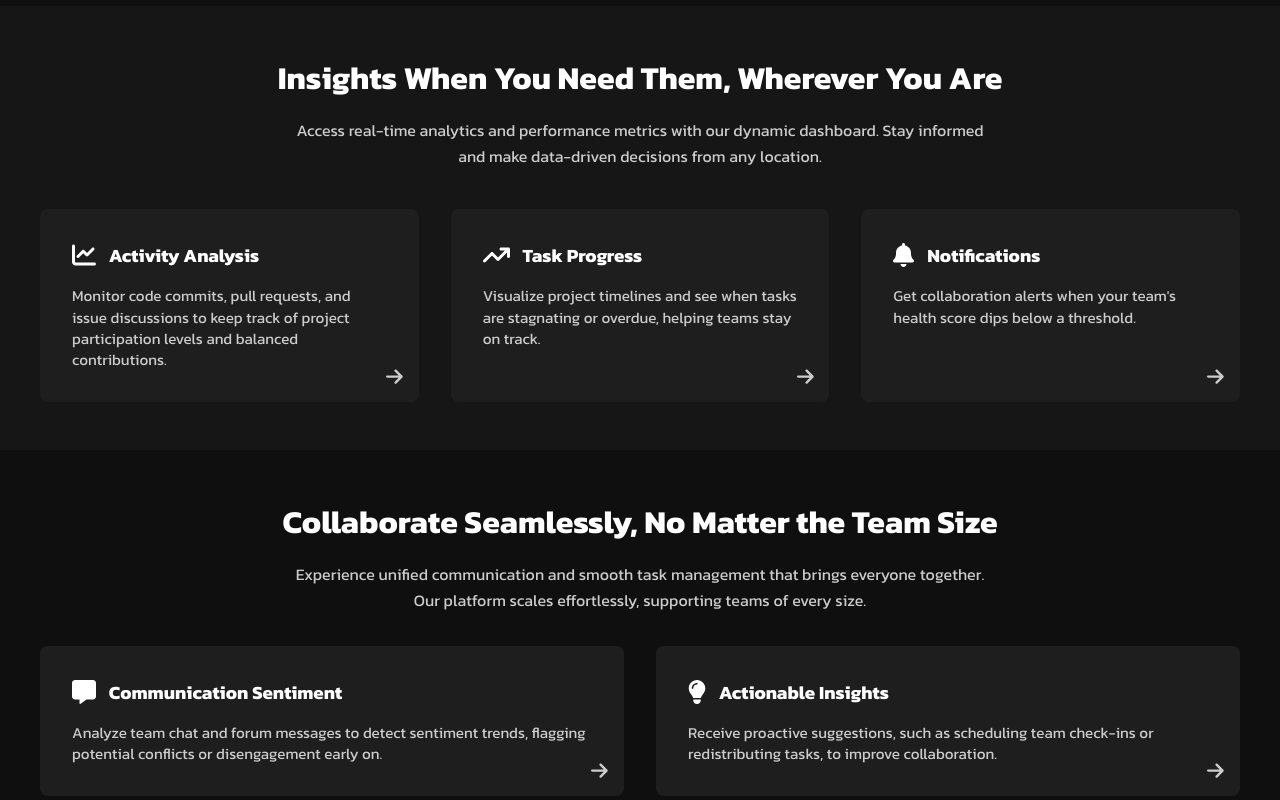
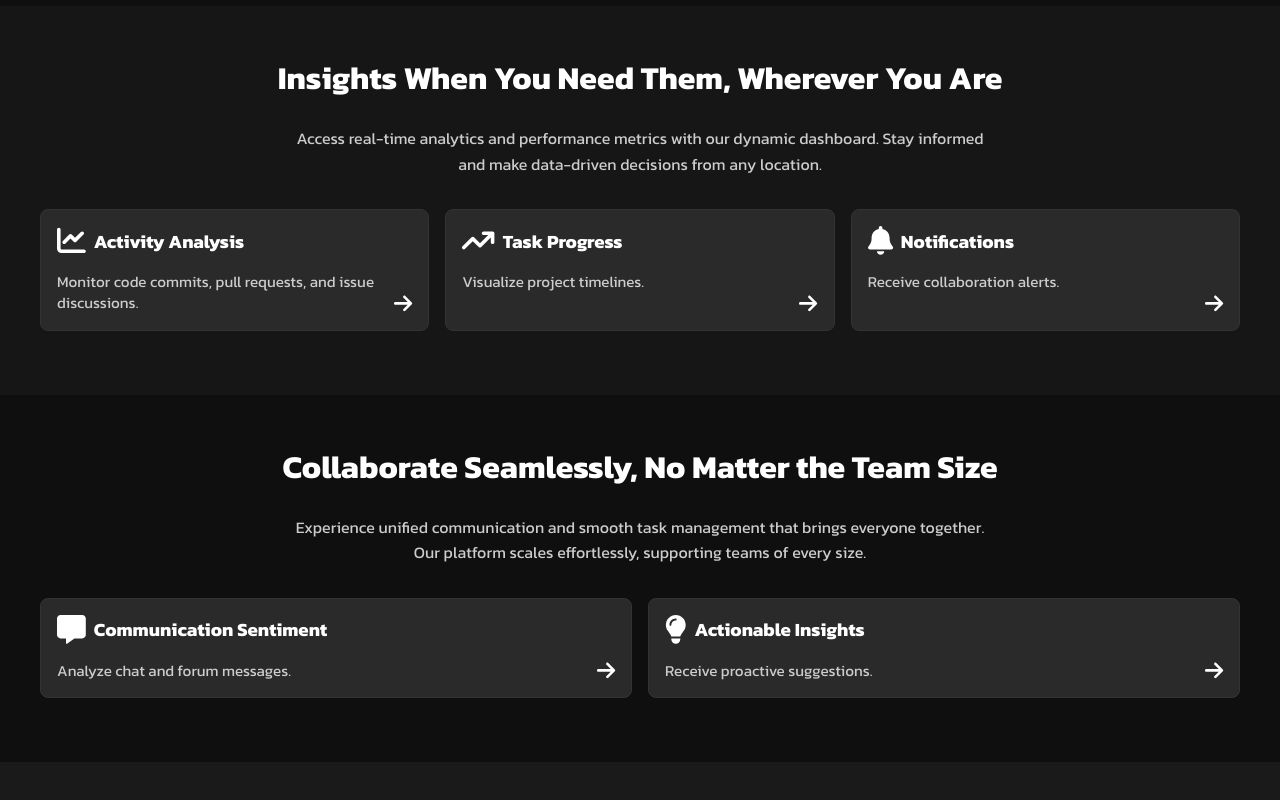
Before and after one commit to garv-goyal/collab-pulse, a React (Vite) app: page / in a window 1280 px wide. Shown: the part 800-1600 px from the top of the page. Built offline with nearby package versions, Linux system fonts and the light colour scheme.

Commit message:
feat: add expandable feature cards

```diff
--- a/src/App.jsx
+++ b/src/App.jsx
@@ -1,27 +1,32 @@
+import React from 'react';
+import { BrowserRouter as Router, Routes, Route } from 'react-router-dom';
 import Navbar from './components/Navbar';
 import Hero from './components/Hero';
 import InsightsSection from './components/InsightsSection';
 import CollaborateSection from './components/CollaborateSection';
+import HowitWorks from './components/HowitWorks';
+import ContactSection from './components/ContactSection';
 import Footer from './components/Footer';
-import Contact from './components/ContactSection'
-import ScrollToTop from './components/ScrollToTop';
-import HowItWorksSection from './components/HowItWorks';
+
+const MainPage = () => (
+  <>
+    <Navbar />
+    <Hero />
+    <InsightsSection />
+    <CollaborateSection />
+    <HowitWorks />
+    <ContactSection />
+    <Footer />
+  </>
+);
 
 function App() {
   return (
-    <>
-      <div>
-
-      <Navbar />
-      <Hero />
-      <InsightsSection />
-      <CollaborateSection />
-      <HowItWorksSection />
-      <Contact />
-      <ScrollToTop />
-      <Footer />
-      </div>
-    </>
+    <Router>
+      <Routes>
+        <Route path="/" element={<MainPage />} />
+      </Routes>
+    </Router>
   );
 }
 
--- a/src/components/CollaborateSection.jsx
+++ b/src/components/CollaborateSection.jsx
@@ -1,39 +1,42 @@
 import React from 'react';
-import { FontAwesomeIcon } from '@fortawesome/react-fontawesome';
-import { faMessage, faLightbulb, faArrowRight } from '@fortawesome/free-solid-svg-icons';
-
-const FeatureCard = ({ icon, title, description }) => {
-  return (
-    <div className="feature-card">
-      <div className="feature-card-header">
-        <FontAwesomeIcon icon={icon} className="feature-icon" />
-        <h3>{title}</h3>
-      </div>
-      <p>{description}</p>
-      <FontAwesomeIcon icon={faArrowRight} className="feature-arrow" />
-    </div>
-  );
-};
+import { faMessage, faLightbulb } from '@fortawesome/free-solid-svg-icons';
+import FeatureCard from './FeatureCard';
 
 const CollaborateSection = () => {
   return (
-    <section className="collaborate-section" id="collaborate">
-      <h2 className="collaborate-title">Collaborate Seamlessly, No Matter the Team Size</h2>
-      <p className="collaborate-subtitle">
+    <section
+      className="collaborate-section"
+      id="collaborate"
+      style={{ padding: '3rem 2rem', backgroundColor: '#0f0f0f', color: '#fff' }}
+    >
+      <h2
+        className="collaborate-title"
+        style={{ textAlign: 'center', fontSize: '2rem', marginBottom: '1.5rem' }}
+      >
+        Collaborate Seamlessly, No Matter the Team Size
+      </h2>
+      <p
+        className="collaborate-subtitle"
+        style={{ textAlign: 'center', maxWidth: '700px', margin: '0 auto 2rem', color: '#ccc' }}
+      >
         Experience unified communication and smooth task management that brings everyone together.
         Our platform scales effortlessly, supporting teams of every size.
       </p>
-
-      <div className="collaborate-features">
+      <div
+        className="collaborate-features"
+        style={{ display: 'grid', gridTemplateColumns: 'repeat(auto-fit, minmax(250px, 1fr))', gap: '1rem' }}
+      >
         <FeatureCard
           icon={faMessage}
           title="Communication Sentiment"
-          description="Analyze team chat and forum messages to detect sentiment trends, flagging potential conflicts or disengagement early on."
+          description="Analyze chat and forum messages."
+          detailedDescription="Leverage natural language processing to analyze team chat and forum messages. Detailed sentiment analysis highlights emotional trends and flags potential conflicts early."
         />
         <FeatureCard
           icon={faLightbulb}
           title="Actionable Insights"
-          description="Receive proactive suggestions, such as scheduling team check-ins or redistributing tasks, to improve collaboration."
+          description="Receive proactive suggestions."
+          detailedDescription="Get tailored recommendations based on comprehensive data analysis. Detailed insights suggest scheduling check-ins, rebalancing tasks, and optimizing workflows to enhance team collaboration."
         />
       </div>
     </section>
--- /dev/null
+++ b/src/components/FeatureCard.jsx
@@ -0,0 +1,122 @@
+import React, { useState } from 'react';
+import { FontAwesomeIcon } from '@fortawesome/react-fontawesome';
+import { faArrowRight, faTimes } from '@fortawesome/free-solid-svg-icons';
+
+const FeatureCard = ({ icon, title, description, detailedDescription }) => {
+  const [isModalOpen, setIsModalOpen] = useState(false);
+
+  const handleCardClick = () => {
+    setIsModalOpen(true);
+  };
+
+  const closeModal = () => {
+    setIsModalOpen(false);
+  };
+
+  return (
+    <>
+      <div
+        className="feature-card"
+        onClick={handleCardClick}
+        style={{
+          cursor: 'pointer',
+          padding: '1rem',
+          border: '1px solid #333',
+          borderRadius: '8px',
+          backgroundColor: '#2a2a2a',
+          marginBottom: '1rem'
+        }}
+      >
+        <div
+          className="feature-card-header"
+          style={{
+            display: 'flex',
+            alignItems: 'center',
+            justifyContent: 'space-between'
+          }}
+        >
+          <div style={{ display: 'flex', alignItems: 'center', gap: '0.5rem' }}>
+            <FontAwesomeIcon
+              icon={icon}
+              className="feature-icon"
+              style={{ fontSize: '1.8rem', color: '#fff' }}
+            />
+            <h3 style={{ color: '#fff', margin: 0 }}>{title}</h3>
+          </div>
+          <FontAwesomeIcon
+            icon={faArrowRight}
+            className="feature-arrow"
+            style={{ color: '#fff', fontSize: '1.3rem' }}
+          />
+        </div>
+        <p style={{ color: '#ccc', marginTop: '0.5rem', fontSize: '0.95rem' }}>
+          {description}
+        </p>
+      </div>
+
+      {isModalOpen && (
+        <div
+          style={{
+            position: 'fixed',
+            top: 0,
+            left: 0,
+            width: '100vw',
+            height: '100vh',
+            backgroundColor: 'rgba(0, 0, 0, 0.7)',
+            backdropFilter: 'blur(8px)',
+            display: 'flex',
+            justifyContent: 'center',
+            alignItems: 'center',
+            zIndex: 1000
+          }}
+        >
+          <div
+            style={{
+              backgroundColor: '#2a2a2a',
+              padding: '2rem',
+              borderRadius: '8px',
+              maxWidth: '90%',
+              maxHeight: '80%',
+              overflowY: 'auto',
+              position: 'relative',
+              color: '#fff'
+            }}
+          >
+            <button
+              onClick={closeModal}
+              style={{
+                position: 'absolute',
+                top: '1rem',
+                right: '1rem',
+                background: 'none',
+                border: 'none',
+                fontSize: '1.5rem',
+                cursor: 'pointer',
+                color: '#fff'
+              }}
+            >
+              <FontAwesomeIcon icon={faTimes} />
+            </button>
+            <h3 style={{ marginTop: 0 }}>{title}</h3>
+            <div style={{ fontSize: '1.1rem', marginTop: '1rem', lineHeight: 1.6 }}>
+              {detailedDescription || (
+                <>
+                  {description} <br /><br />
+                  <strong>Enhancements & Suggestions:</strong>
+                  <ul style={{ marginTop: '0.5rem', paddingLeft: '1.2rem', color: '#ddd' }}>
+                    <li>Interactive line and bar graphs for trend analysis</li>
+                    <li>Drill-down charts to explore detailed data points</li>
+                    <li>Customizable dashboards with filter options</li>
+                    <li>Historical data comparisons for tracking progress over time</li>
+                  </ul>
+                </>
+              )}
+            </div>
+          </div>
+        </div>
+      )}
+    </>
+  );
+};
+
+export default FeatureCard;
--- a/src/components/InsightsSection.jsx
+++ b/src/components/InsightsSection.jsx
@@ -1,44 +1,48 @@
 import React from 'react';
-import { FontAwesomeIcon } from '@fortawesome/react-fontawesome';
-import { faChartLine, faArrowTrendUp, faBell, faArrowRight } from '@fortawesome/free-solid-svg-icons';
-
-const FeatureCard = ({ icon, title, description }) => {
-  return (
-    <div className="feature-card">
-      <div className="feature-card-header">
-        <FontAwesomeIcon icon={icon} className="feature-icon" />
-        <h3>{title}</h3>
-      </div>
-      <p>{description}</p>
-      <FontAwesomeIcon icon={faArrowRight} className="feature-arrow" />
-    </div>
-  );
-};
+import { faChartLine, faArrowTrendUp, faBell } from '@fortawesome/free-solid-svg-icons';
+import FeatureCard from './FeatureCard';
 
 const InsightsSection = () => {
   return (
-    <section className="insights-section" id="insights">
-      <h2 className="insights-title">Insights When You Need Them, Wherever You Are</h2>
-      <p className="insights-subtitle">
+    <section
+      className="insights-section"
+      id="insights"
+      style={{ padding: '3rem 2rem', backgroundColor: '#161616', color: '#fff' }}
+    >
+      <h2
+        className="insights-title"
+        style={{ textAlign: 'center', fontSize: '2rem', marginBottom: '1.5rem' }}
+      >
+        Insights When You Need Them, Wherever You Are
+      </h2>
+      <p
+        className="insights-subtitle"
+        style={{ textAlign: 'center', maxWidth: '700px', margin: '0 auto 2rem', color: '#ccc' }}
+      >
         Access real-time analytics and performance metrics with our dynamic dashboard.
         Stay informed and make data-driven decisions from any location.
       </p>
-
-      <div className="features-grid">
+      <div
+        className="features-grid"
+        style={{ display: 'grid', gridTemplateColumns: 'repeat(auto-fit, minmax(250px, 1fr))', gap: '1rem' }}
+      >
         <FeatureCard
           icon={faChartLine}
           title="Activity Analysis"
-          description="Monitor code commits, pull requests, and issue discussions to keep track of project participation levels and balanced contributions."
+          description="Monitor code commits, pull requests, and issue discussions."
+          detailedDescription="Track code commits, pull requests, and issue discussions in depth with interactive charts that highlight participation trends and pinpoint areas for improvement."
         />
         <FeatureCard
           icon={faArrowTrendUp}
           title="Task Progress"
-          description="Visualize project timelines and see when tasks are stagnating or overdue, helping teams stay on track."
+          description="Visualize project timelines."
+          detailedDescription="Explore project timelines with dynamic, interactive graphs that display task progress and identify bottlenecks, helping teams stay on track."
         />
         <FeatureCard
           icon={faBell}
           title="Notifications"
-          description="Get collaboration alerts when your team's health score dips below a threshold."
+          description="Receive collaboration alerts."
+          detailedDescription="Stay on top of your team's performance with timely notifications. Detailed alert logs help you monitor issues and take corrective actions promptly."
         />
       </div>
     </section>
--- a/src/index.css
+++ b/src/index.css
@@ -277,7 +277,7 @@ html {
 
 
 .footer {
-  background-color: #0f0f0f;
+  background-color: #161616;
   text-align: center;
   padding: 2rem;
   font-size: 0.9rem;
```
